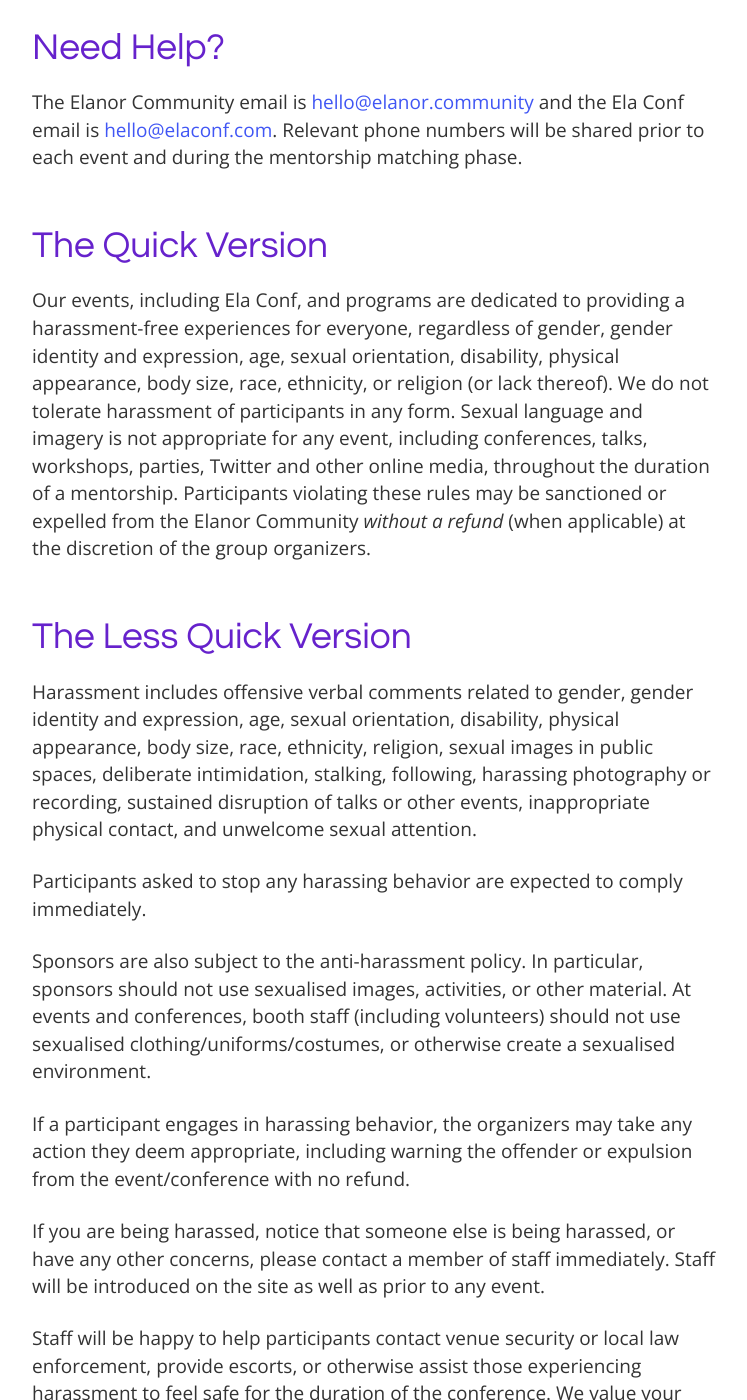
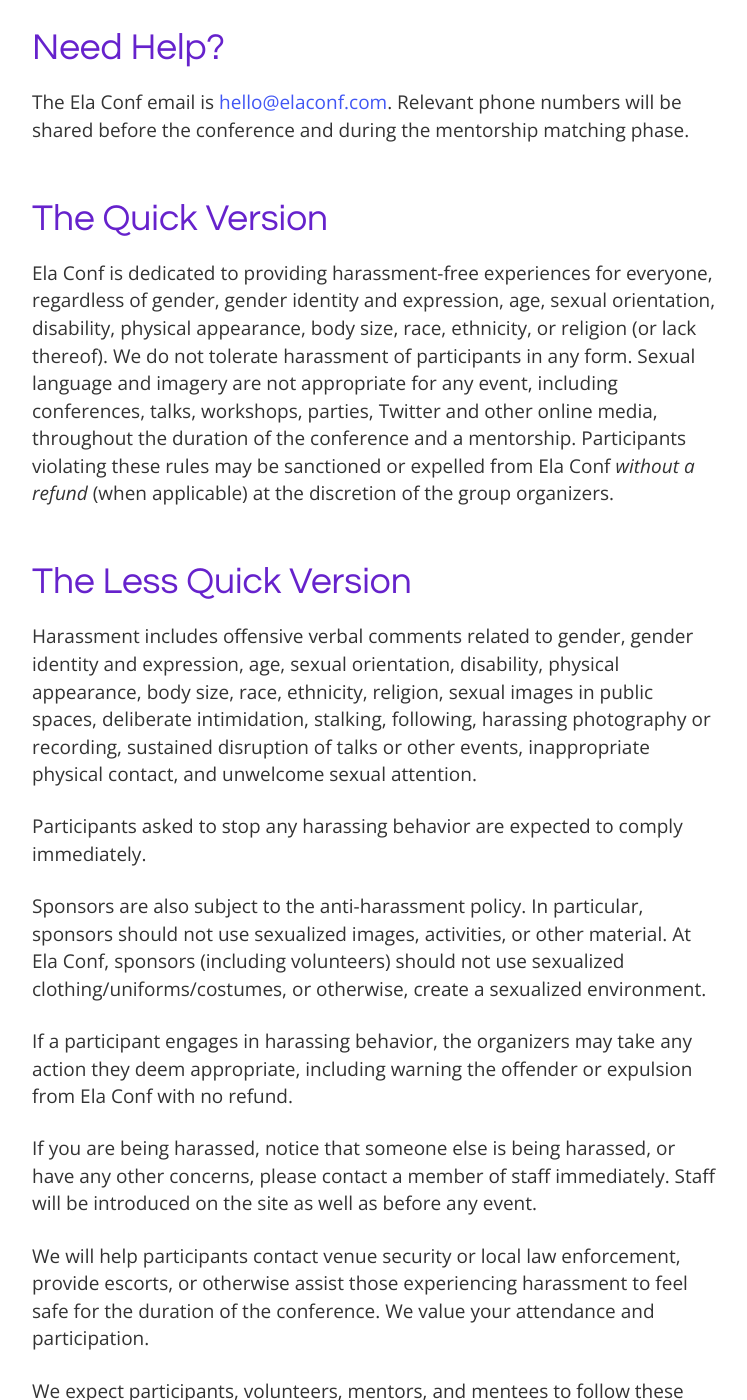
Before and after one commit to elaconf/elaconf.github.io, a Jekyll site: the page built from code-of-conduct/index.md, in a window 1280 px wide and 1400 px high, scrolled down 281 px. Shown: the whole window, without its empty margins (193-940 px from the left). Built offline with Jekyll 4.4.1, drawn with Linux system fonts in a browser that asks for light colours; some of the changed text lies outside the part shown.

Commit message:
remove Elanor Community from Code of Conduct && copy edits (#43)

```diff
--- a/code-of-conduct/index.md
+++ b/code-of-conduct/index.md
@@ -2,15 +2,15 @@
 layout: page
 title: Code of Conduct
 ---
-All attendees, speakers, sponsors and volunteers at our events and throughout a mentorship are required to agree with the following code of conduct. Organizers will enforce this code throughout the events and for the duration of a mentorship. We are expecting cooperation from all participants to help ensure a safe environment for everybody.
+All attendees, speakers, sponsors, and volunteers at {{site.title}} and throughout a mentorship are required to agree with the following code of conduct. Organizers will enforce this code throughout {{site.title}} and for the duration of a mentorship. We are expecting cooperation from all participants to help ensure a safe environment for everybody.
 
 ## Need Help?
 
-The Elanor Community email is [hello@elanor.community](mailto:hello@elanor.community) and the {{site.title}} email is [{{site.email}}](mailto:{{site.email}}). Relevant phone numbers will be shared prior to each event and during the mentorship matching phase.
+The {{site.title}} email is [{{site.email}}](mailto:{{site.email}}). Relevant phone numbers will be shared before the conference and during the mentorship matching phase.
 
 ## The Quick Version
 
-Our events, including {{site.title}}, and programs are dedicated to providing a harassment-free experiences for everyone, regardless of gender, gender identity and expression, age, sexual orientation, disability, physical appearance, body size, race, ethnicity, or religion (or lack thereof). We do not tolerate harassment of participants in any form. Sexual language and imagery is not appropriate for any event, including conferences, talks, workshops, parties, Twitter and other online media, throughout the duration of a mentorship. Participants violating these rules may be sanctioned or expelled from the Elanor Community *without a refund* (when applicable) at the discretion of the group organizers.
+{{site.title}} is dedicated to providing harassment-free experiences for everyone, regardless of gender, gender identity and expression, age, sexual orientation, disability, physical appearance, body size, race, ethnicity, or religion (or lack thereof). We do not tolerate harassment of participants in any form. Sexual language and imagery are not appropriate for any event, including conferences, talks, workshops, parties, Twitter and other online media, throughout the duration of the conference and a mentorship. Participants violating these rules may be sanctioned or expelled from {{site.title}} *without a refund* (when applicable) at the discretion of the group organizers.
 
 ## The Less Quick Version
 
@@ -18,14 +18,14 @@ Harassment includes offensive verbal comments related to gender, gender identity
 
 Participants asked to stop any harassing behavior are expected to comply immediately.
 
-Sponsors are also subject to the anti-harassment policy. In particular, sponsors should not use sexualised images, activities, or other material. At events and conferences, booth staff (including volunteers) should not use sexualised clothing/uniforms/costumes, or otherwise create a sexualised environment.
+Sponsors are also subject to the anti-harassment policy. In particular, sponsors should not use sexualized images, activities, or other material. At {{site.title}}, sponsors (including volunteers) should not use sexualized clothing/uniforms/costumes, or otherwise, create a sexualized environment.
 
-If a participant engages in harassing behavior, the organizers may take any action they deem appropriate, including warning the offender or expulsion from the event/conference with no refund.
+If a participant engages in harassing behavior, the organizers may take any action they deem appropriate, including warning the offender or expulsion from {{site.title}} with no refund.
 
-If you are being harassed, notice that someone else is being harassed, or have any other concerns, please contact a member of staff immediately. Staff will be introduced on the site as well as prior to any event.
+If you are being harassed, notice that someone else is being harassed, or have any other concerns, please contact a member of staff immediately. Staff will be introduced on the site as well as before any event.
 
-Staff will be happy to help participants contact venue security or local law enforcement, provide escorts, or otherwise assist those experiencing harassment to feel safe for the duration of the conference. We value your attendance and participation.
+We will help participants contact venue security or local law enforcement, provide escorts, or otherwise assist those experiencing harassment to feel safe for the duration of the conference. We value your attendance and participation.
 
-We expect participants, volunteers, mentors, and mentees to follow these rules at all Elanor Community events and programs, including conferences, workshops, social events, and throughout the duration of a mentorship relationship.
+We expect participants, volunteers, mentors, and mentees to follow these rules at all {{site.title}} events and programs, including workshops, social events, and throughout the duration of a mentorship relationship.
 
 *This Code of Conduct was adapted from [The Ada Initiative](http://geekfeminism.wikia.com/wiki/Conference_anti-harassment/Policy)*
```
